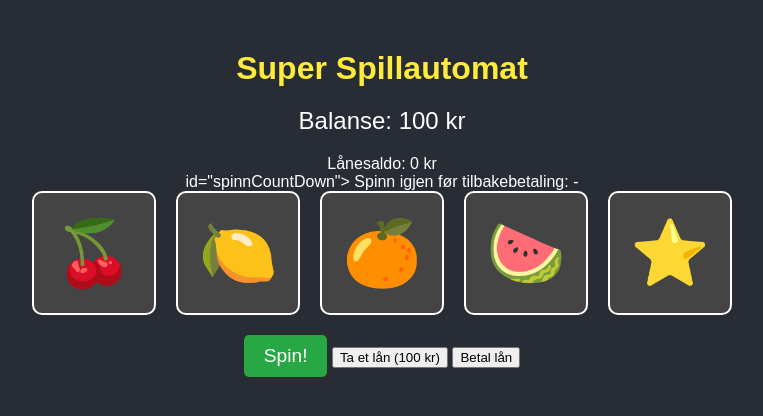
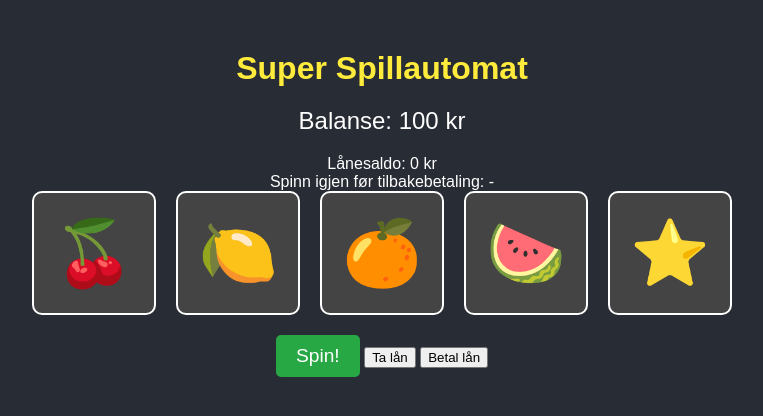
Before and after one commit to Demo754/Casino, a plain HTML site: page index.html in a window 1280 px wide. Shown: the whole page, without its empty margins (258-1021 px from the left). Drawn offline with Linux system fonts and the light colour scheme.

Commit message:
Update index.html

```diff
--- a/index.html
+++ b/index.html
@@ -9,9 +9,11 @@
 <body>
     <div id="slot-machine">
         <h1>Super Spillautomat</h1>
+
+        <!-- Balansevisning -->
         <div id="balance">Balanse: 100 kr</div>
-        <div id="loanStatus"> Lånesaldo: 0 kr </div>
-        <div> id="spinnCountDown"> Spinn igjen før tilbakebetaling: -</div>
+        <div id="loanStatus">Lånesaldo: 0 kr</div>
+        <div id="spinCountdown">Spinn igjen før tilbakebetaling: -</div>
 
         <!-- Hjulene på spillautomaten -->
         <div id="reels">
@@ -20,17 +22,15 @@
             <div class="reel" id="reel3">🍊</div>
             <div class="reel" id="reel4">🍉</div>
             <div class="reel" id="reel5">⭐</div>
-
-
         </div>
 
-        <!-- Kontrollpanel med spin-knapp -->
+        <!-- Kontrollpanel med spin-knapp og låne-/betalingsknapper -->
         <div id="controls">
             <button id="spinButton">Spin!</button>
-            <button id="loanButton"> Ta et lån (100 kr) </button>
-            <button id="payLoanButton"> Betal lån </button>
+            <button id="loanButton">Ta lån</button>
+            <button id="payLoanButton">Betal lån</button>
+            <div id="result"></div>
         </div>
-        <div id="result"></div>
     </div>
 
     <script src="script.js"></script>
```
